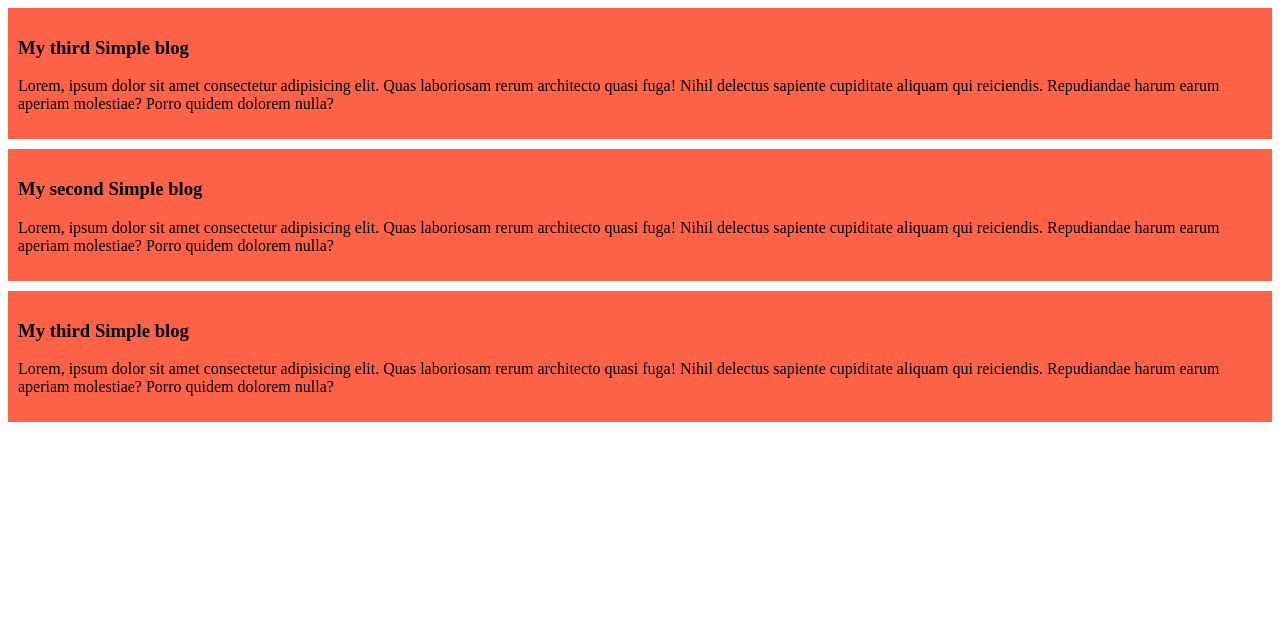
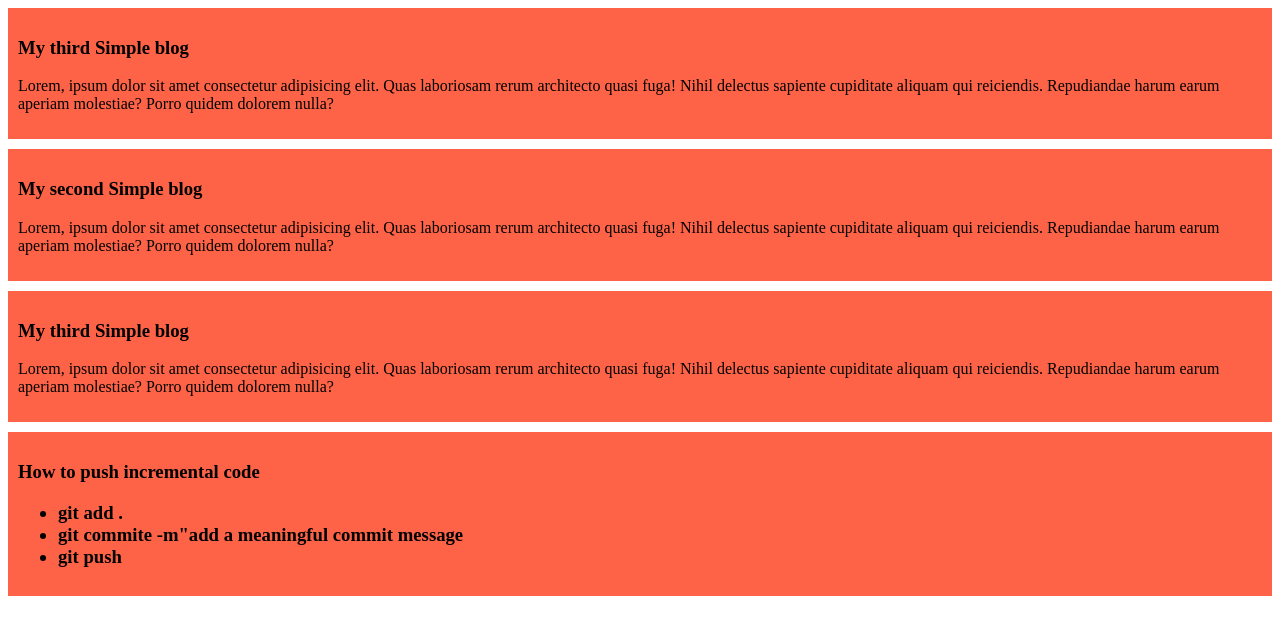
Before and after one commit to Argha588696/my-first-simple-website, a plain HTML site: page index.html in a window 1280 px wide. Drawn offline with Linux system fonts and the light colour scheme.

Commit message:
added a list to push code

```diff
--- a/index.html
+++ b/index.html
@@ -31,5 +31,15 @@
             Lorem, ipsum dolor sit amet consectetur adipisicing elit. Quas laboriosam rerum architecto quasi fuga! Nihil delectus sapiente cupiditate aliquam qui reiciendis. Repudiandae harum earum aperiam molestiae? Porro quidem dolorem nulla?
         </p>
     </div>
+    <div>
+        <h3>
+            How to push incremental code
+            <ul>
+                <li>git add .</li>
+                <li>git commite -m"add a meaningful commit message</li>
+                <li>git push</li>
+            </ul>
+        </h3>
+    </div>
 </body>
 </html>
```
